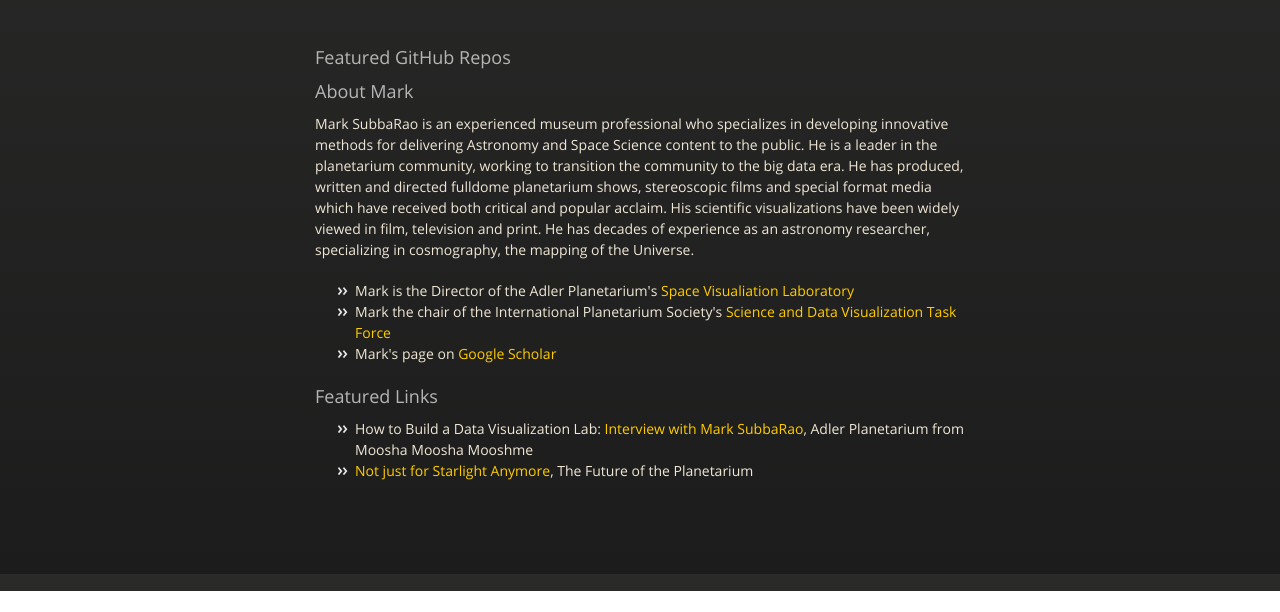
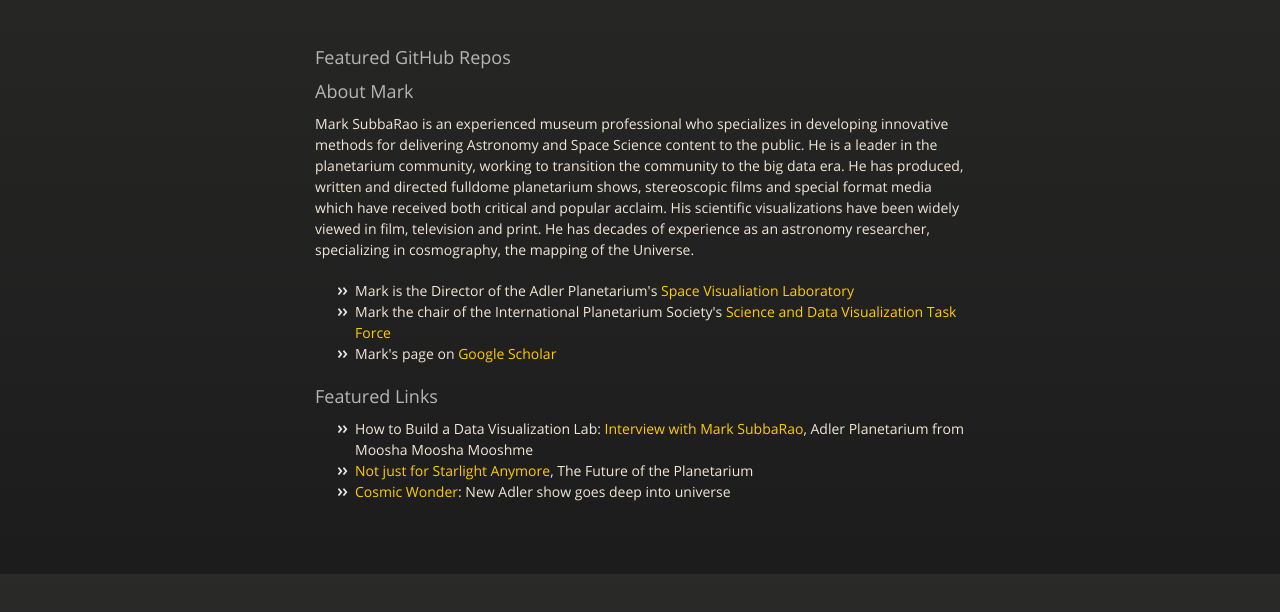
Before and after one commit to marksubbarao/marksubbarao.github.io, a plain HTML site: page index.html in a window 1280 px wide. Shown: the part 226-838 px from the top of the page. Before the commit the page ends 817 px from the top, so only its background shows below. Drawn offline with nearby package versions, Linux system fonts and the light colour scheme.

Commit message:
Update index.html

```diff
--- a/index.html
+++ b/index.html
@@ -54,6 +54,7 @@ cosmography, the mapping of the Universe.</p>
   <li>How to Build a Data Visualization Lab: <a href=http://www.mooshme.org/2013/04/how-to-build-a-data-visualization-lab-interview-with-mark-subbarao-adler-planetarium/>Interview with Mark SubbaRao</a>, Adler Planetarium from
 Moosha Moosha Mooshme </li>
   <li><a href=https://rcc.uchicago.edu/about-rcc/news-features/not-just-starlight-anymore>Not just for Starlight Anymore</a>, The Future of the Planetarium</li>
+  <li><a href = http://articles.chicagotribune.com/2013-05-14/entertainment/ct-ent-0515-museum-adler-grainger-20130514_1_cosmic-wonder-crab-nebula-adler-planetarium>Cosmic Wonder</a>: New Adler show goes deep into universe</li>
 </ul>
 
       </section>
```
